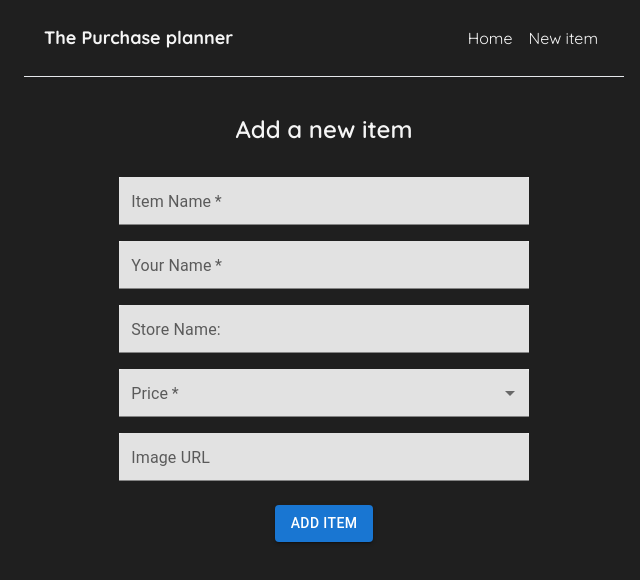
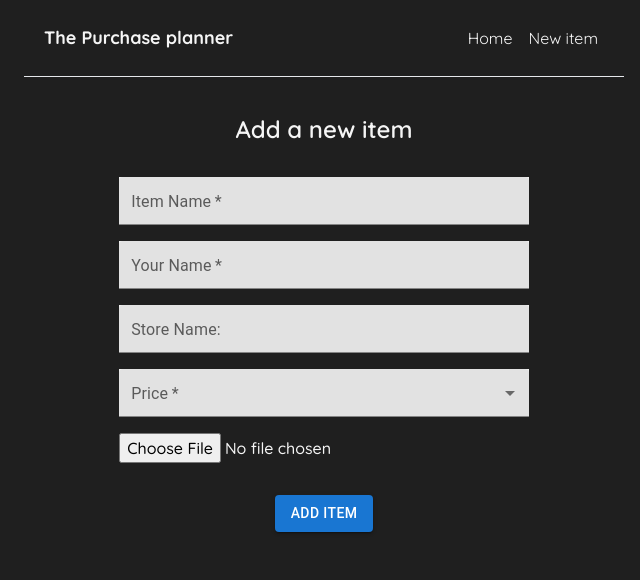
Before and after one commit to tdl1304/Purchase-planner-frontend, a React (Vite) app: page /create in a window 1280 px wide. Shown: the top 580 px of the page, without its empty margins (316-956 px from the left). Built offline with nearby package versions, Linux system fonts and the light colour scheme.

Commit message:
Add image upload functionality to Create component and refactor ItemForm

```diff
--- a/src/components/Create.tsx
+++ b/src/components/Create.tsx
@@ -6,6 +6,7 @@ import { backendUrl } from "../utils/backendUrl";
 
 const Create = () => {
   const [isPending, setIsPending] = useState(false);
+  const [uploading, setUploading] = useState(false);
   const navigate = useNavigate();
 
   const handleAddItem = async (item: Item) => {
@@ -27,13 +28,45 @@ const Create = () => {
     }
   };
 
+  //new function to handle image upload
+  const handleImageUpload = async (image: File): Promise<string> => {
+    setUploading(true);
+    const formData = new FormData();
+    formData.append("image", image);
+
+    try {
+      const response = await fetch(`${backendUrl}/upload`, {
+        // replace '/upload'
+        method: "POST",
+        body: formData,
+      });
+
+      if (!response.ok) {
+        throw new Error(`Image upload failed with status: ${response.status}`);
+      }
+
+      const data = await response.json();
+      setUploading(false);
+      return data.imageUrl; // Assuming the backend returns an object with imageUrl property
+    } catch (error) {
+      console.error("Error uploading image:", error);
+      setUploading(false);
+      throw error; // Re-throw the error to be caught by the caller
+    }
+  };
+
   return (
     <div className="flex justify-center text-center text-neutral-100">
       <div className="w-80 md:w-[32%]">
         <h1 className="m-9 mb-4 text-xl md:text-2xl text-neutral-100 font-semibold">
           Add a new item
         </h1>
-        <ItemForm onSubmit={handleAddItem} isPending={isPending} />
+        <ItemForm
+          onSubmit={handleAddItem}
+          isPending={isPending}
+          onImageUpload={handleImageUpload}
+          uploading={uploading}
+        />
       </div>
     </div>
   );
--- a/src/components/ItemForm.tsx
+++ b/src/components/ItemForm.tsx
@@ -2,38 +2,57 @@ import { FormEvent, useState } from "react";
 import { Item } from "../types/item";
 import { Button } from "@mui/material";
 import { TextField, MenuItem } from "@mui/material";
+import { resizeImage } from "../utils/imageUtils";
 
 type ItemFormProps = {
   onSubmit: (item: Item) => void;
   isPending: boolean;
+  onImageUpload: (image: File) => Promise<string>;
+  uploading: boolean;
 };
 
-const ItemForm = ({ onSubmit, isPending }: ItemFormProps) => {
+const ItemForm = ({
+  onSubmit,
+  isPending,
+  onImageUpload,
+  uploading,
+}: ItemFormProps) => {
   const [title, setTitle] = useState("");
   const [person, setPerson] = useState("");
   const [store, setStore] = useState("");
   const [price, setPrice] = useState("");
-  const [imageURL, setImageURL] = useState(
+  const [previewImageURL, setPreviewImageURL] = useState(
     "https://psediting.websites.co.in/obaju-turquoise/img/product-placeholder.png"
   );
+  const [selectedImage, setSelectedImage] = useState<File | null>(null);
 
   const capitalizeFirstLetter = (input: string) => {
     if (!input) return "";
     return input.charAt(0).toUpperCase() + input.slice(1).toLowerCase();
   };
 
-  const handleURL = (event: React.ChangeEvent<HTMLInputElement>) => {
-    const url = event.target.value;
-    setImageURL(url);
-    if (url) {
-      alert("NB! Please do not put any inappropriate content :)");
-    }
+  const handleSubmit = async (e: FormEvent) => {
+    e.preventDefault();
+
+    const item: Item = {
+      title,
+      store,
+      person,
+      price,
+      imageURL: selectedImage ? await onImageUpload(selectedImage) : "",
+    };
+    onSubmit(item);
   };
 
-  const handleSubmit = (e: FormEvent) => {
-    e.preventDefault();
-    const item: Item = { title, store, person, price, imageURL };
-    onSubmit(item);
+  const handleImageChange = async (
+    event: React.ChangeEvent<HTMLInputElement>
+  ) => {
+    const file = event.target.files?.[0];
+    if (file) {
+      const reducedFile = await resizeImage(file, 600, 600);
+      setSelectedImage(reducedFile);
+      setPreviewImageURL(URL.createObjectURL(reducedFile));
+    }
   };
 
   return (
@@ -104,30 +123,37 @@ const ItemForm = ({ onSubmit, isPending }: ItemFormProps) => {
         <MenuItem value="Uncertain">Uncertain</MenuItem>
       </TextField>
 
-      {/* upload image */}
-      <TextField
-        label="Image URL"
-        variant="filled"
-        size="small"
-        fullWidth
-        onChange={handleURL}
-        sx={{
-          backgroundColor: "#F0F0F0",
-          mb: 3,
-        }}
-      />
+      {/* Upload image */}
+      <div className="flex mb-8 w-full">
+        <input
+          type="file"
+          accept="image/*"
+          onChange={handleImageChange}
+          className="w-[90%]"
+          required
+        />
+      </div>
+
+      {/* Image preview */}
+      {selectedImage && (
+        <img
+          src={previewImageURL}
+          alt="Preview"
+          style={{ maxWidth: "100%", height: "auto", marginBottom: "1rem" }}
+        />
+      )}
 
       {/* button to submit */}
-      {!isPending && (
+      {!isPending && !uploading && (
         <Button variant="contained" color="primary" size="medium" type="submit">
           Add item
         </Button>
       )}
 
       {/* to show that the item is adding */}
-      {isPending && (
+      {(isPending || uploading) && (
         <Button variant="contained" color="secondary" size="medium" disabled>
-          Adding item...
+          {isPending ? "Adding item..." : "Uploading image..."}
         </Button>
       )}
     </form>
--- /dev/null
+++ b/src/utils/imageUtils.ts
@@ -0,0 +1,56 @@
+export const resizeImage = (
+  file: File,
+  maxWidth: number,
+  maxHeight: number
+): Promise<File> => {
+  return new Promise((resolve, reject) => {
+    const img = new Image();
+    const reader = new FileReader();
+
+    reader.onload = (e) => {
+      img.src = e.target?.result as string;
+    };
+
+    img.onload = () => {
+      const canvas = document.createElement("canvas");
+      const ctx = canvas.getContext("2d");
+
+      if (!ctx) {
+        reject(new Error("Failed to get canvas context"));
+        return;
+      }
+
+      let width = img.width;
+      let height = img.height;
+
+      if (width > maxWidth || height > maxHeight) {
+        if (width > height) {
+          height = (height * maxWidth) / width;
+          width = maxWidth;
+        } else {
+          width = (width * maxHeight) / height;
+          height = maxHeight;
+        }
+      }
+
+      canvas.width = width;
+      canvas.height = height;
+      ctx.drawImage(img, 0, 0, width, height);
+
+      canvas.toBlob(
+        (blob) => {
+          if (blob) {
+            resolve(new File([blob], file.name, { type: file.type }));
+          } else {
+            reject(new Error("Failed to create resized image blob"));
+          }
+        },
+        file.type,
+        0.8 // Adjust quality if needed (0.8 = 80%)
+      );
+    };
+
+    reader.onerror = (error) => reject(error);
+    reader.readAsDataURL(file);
+  });
+};
```
